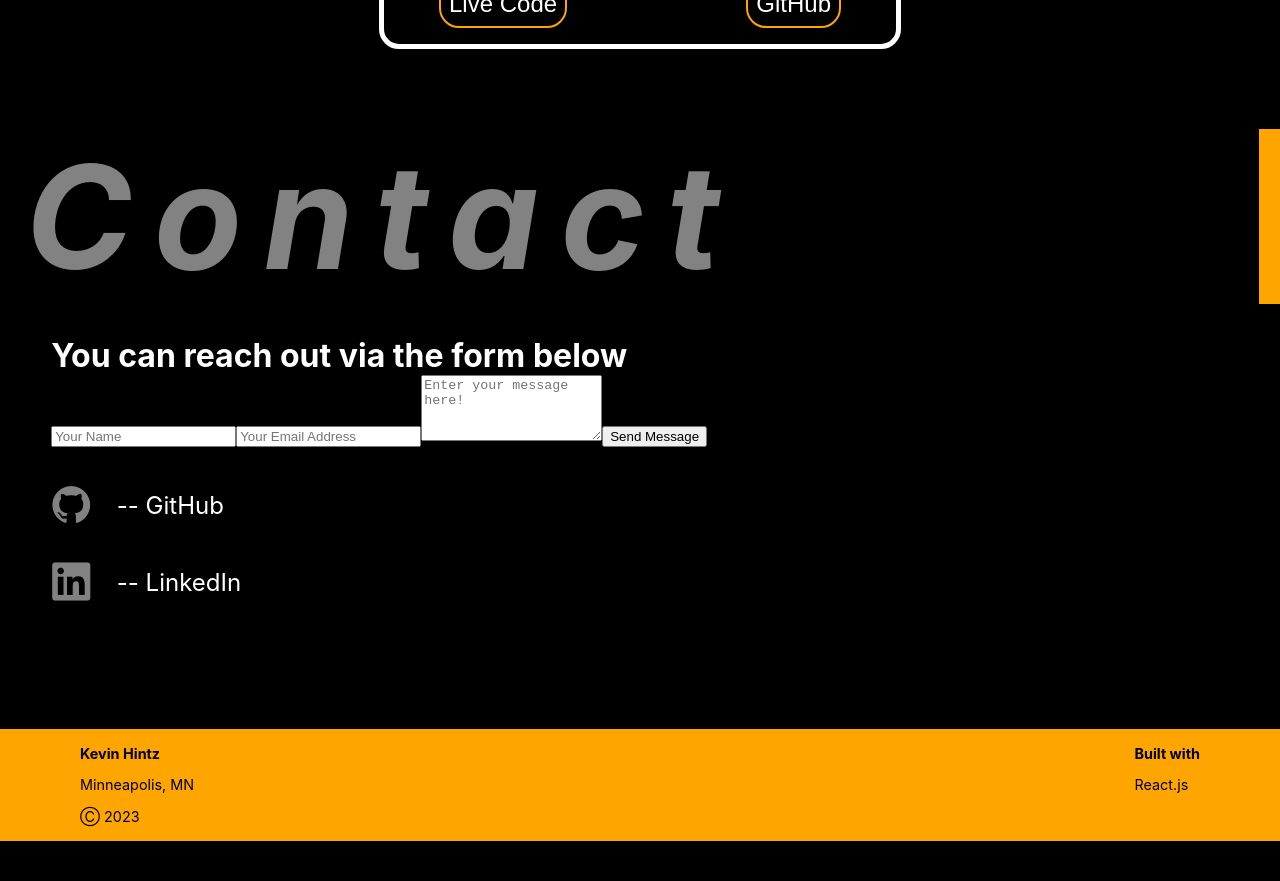
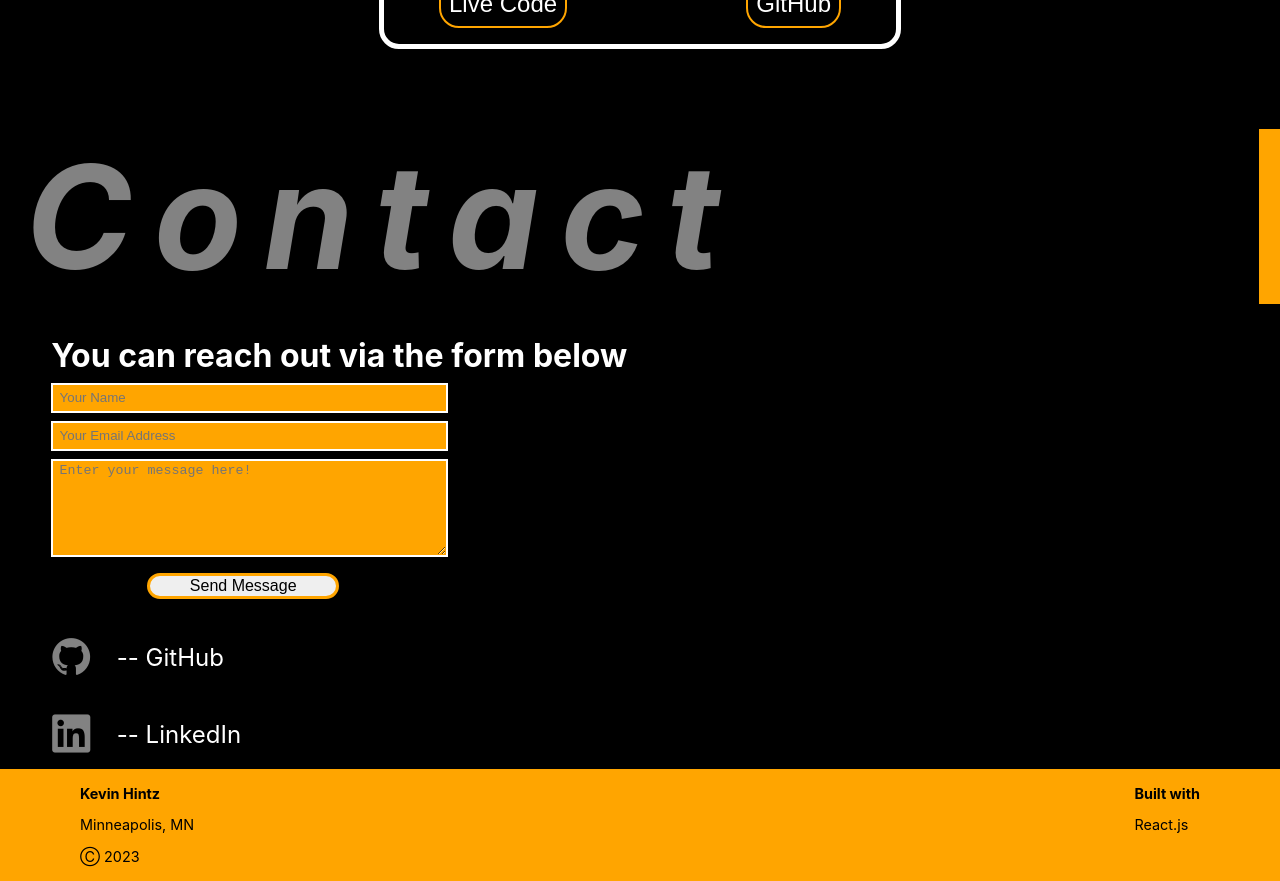
Before and after one commit to khintz34/portfolio, a React (Create React App) app in the folder css-advanced/portfolio/: page / in a window 1280 px wide. Shown: the part 3580-4461 px from the top of the page. Before the commit the page ends 4421 px from the top, so only its background shows below. Built offline with nearby package versions, Linux system fonts and the light colour scheme.

Commit message:
contact form

```diff
--- a/css-advanced/portfolio/src/components/pages/Contact.js
+++ b/css-advanced/portfolio/src/components/pages/Contact.js
@@ -5,11 +5,9 @@ import { faEnvelope } from "@fortawesome/free-solid-svg-icons";
 import emailjs from "@emailjs/browser";
 
 function Contact(props) {
-  const [toSend, setToSend] = useState({
-    from_name: "",
-    message: "",
-    reply_to: "",
-  });
+  const [name, setName] = useState("");
+  const [email, setEmail] = useState("");
+  const [message, setMessage] = useState("");
 
   const form = useRef();
 
@@ -23,8 +21,9 @@ function Contact(props) {
 
   const sendMessage = (e) => {
     e.preventDefault();
+    let data = { name: name, email: email, message: message };
     emailjs
-      .send(
+      .sendForm(
         "service_3jqayt1",
         "template_i95l6fd",
         form.current,
@@ -32,9 +31,14 @@ function Contact(props) {
       )
       .then((response) => {
         console.log("SUCCESS!", response.status, response.text);
+        alert("Message Sent");
+        setName("");
+        setEmail("");
+        setMessage("");
       })
       .catch((err) => {
         console.log("FAILED...", err);
+        alert("Message Failed to Send. Please Try Again. ");
       });
   };
 
@@ -51,26 +55,39 @@ function Contact(props) {
           ref={form}
         >
           <input
+            className="formInput smallInput"
             type="text"
             id="from_name"
             name="from_name"
             placeholder="Your Name"
             required
+            value={name}
+            onChange={(e) => setName(e.target.value)}
           />
           <input
+            className="formInput smallInput"
             type="email"
             id="from_email"
             name="from_email"
             placeholder="Your Email Address"
             required
+            value={email}
+            onChange={(e) => setEmail(e.target.value)}
           />
           <textarea
+            className="formInput largeInput"
             id="from_message"
             name="from_message"
-            rows="4"
+            rows="6"
             placeholder="Enter your message here!"
+            value={message}
+            onChange={(e) => setMessage(e.target.value)}
           ></textarea>
-          <button type="submit">Send Message</button>
+          <div className="submitBtnContainer">
+            <button type="submit" className="contactSubmitBtn">
+              Send Message
+            </button>
+          </div>
         </form>
         <br></br>
         <div className="iconHolder">
--- a/css-advanced/portfolio/src/styles/Contact.css
+++ b/css-advanced/portfolio/src/styles/Contact.css
@@ -52,6 +52,111 @@
   font-size: 3vh;
 }
 
+.contactFormContainer {
+  display: flex;
+  flex-direction: column;
+  align-items: flex-start;
+  gap: 1vh;
+  margin-top: 1vh;
+}
+
+.formInput {
+  width: 90vw;
+  padding-left: 0.5vw;
+  border: 2px solid white;
+  background-color: orange;
+}
+
+.formInput:focus {
+  background-color: white;
+}
+
+.smallInput {
+  height: 3vh;
+}
+
+.submitBtnContainer {
+  width: 90vw;
+  display: flex;
+  justify-content: center;
+  margin-top: 1vh;
+}
+
+.contactSubmitBtn {
+  font-size: 2vh;
+  width: 35vw;
+  border-radius: 25px;
+  border: 3px solid orange;
+}
+
+.contactSubmitBtn:hover {
+  cursor: pointer;
+  background-color: orange;
+  border: 3px solid white;
+  transform: scale(1.1);
+}
+
 /* ! media query for large screen */
 @media (min-width: 1000px) {
+  #contactContainer {
+    padding-bottom: 5vh;
+  }
+  .formInput {
+    width: 30vw;
+    /* border-radius: 25px; */
+    padding-left: 0.5vw;
+    border: 2px solid white;
+    background-color: orange;
+  }
+
+  .smallInput {
+    height: 3vh;
+  }
+
+  .submitBtnContainer {
+    width: 30vw;
+    display: flex;
+    justify-content: center;
+    margin-top: 1vh;
+  }
+
+  .contactSubmitBtn {
+    width: 15vw;
+    border-radius: 25px;
+    border: 3px solid orange;
+  }
+
+  .contactSubmitBtn:hover {
+    cursor: pointer;
+    background-color: orange;
+    border: 3px solid white;
+    transform: scale(1.1);
+  }
 }
+
+/* ! media query for ipad screen */
+@media (min-width: 601px) and (max-width: 999px) {
+  .formInput {
+    width: 60vw;
+    font-size: 1.8vh;
+  }
+
+  .submitBtnContainer {
+    width: 60vw;
+  }
+
+  .contactSubmitBtn {
+    width: 30vw;
+    height: 4vh;
+    font-size: 2.2vh;
+    border-radius: 25px;
+    border: 3px solid orange;
+  }
+
+  .contactSubmitBtn:hover {
+    cursor: pointer;
+    background-color: orange;
+    border: 3px solid white;
+    transform: scale(1.1);
+  }
+}
```
